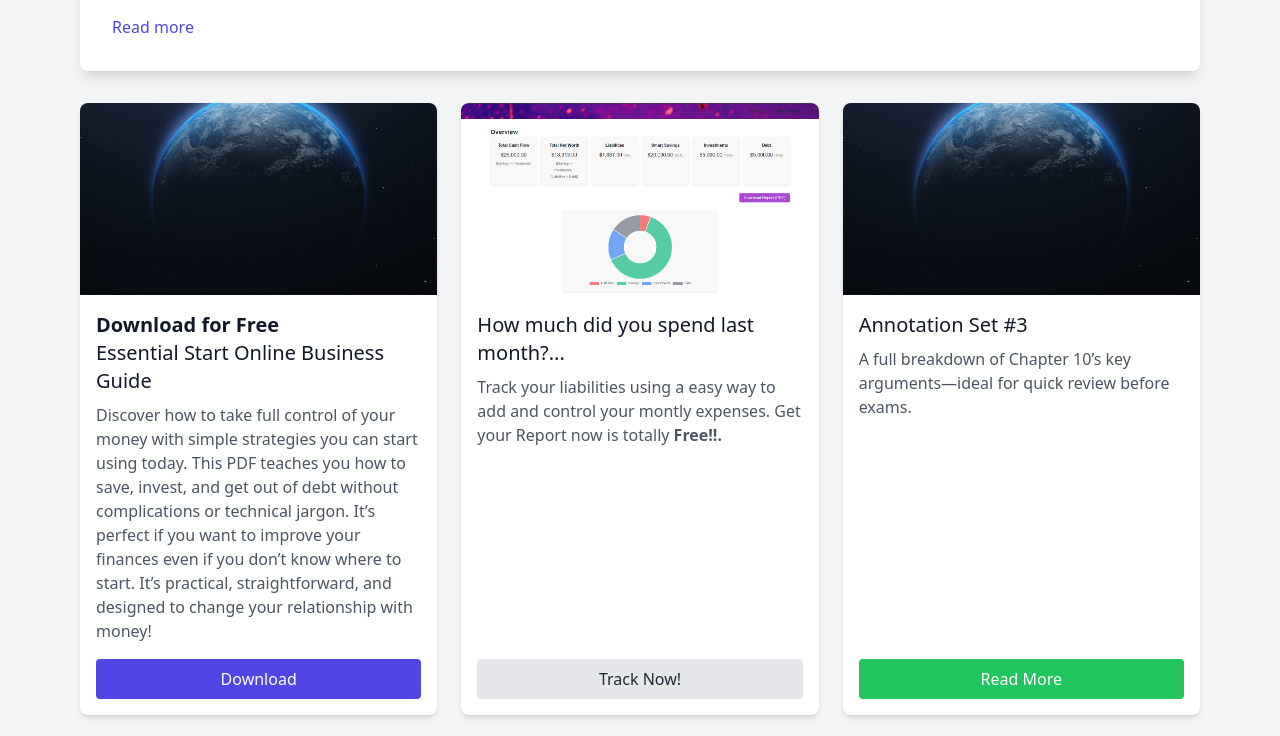
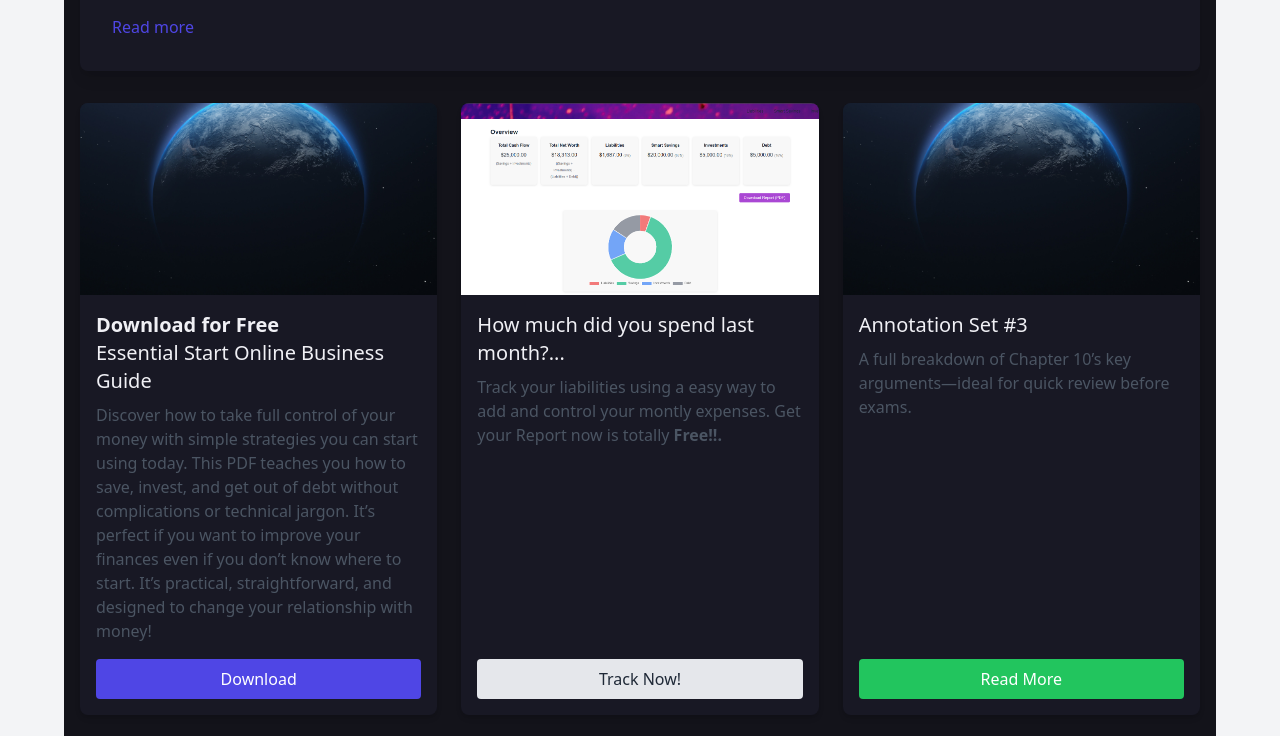
Before and after one commit to youngnigth/Young, a plain HTML site: page proto/index.html in a window 1280 px wide. Shown: the part 273-1009 px from the top of the page. Drawn offline with nearby package versions, Linux system fonts and the light colour scheme; a script that the page names is missing.

Commit message:
Update styles.css

```diff
--- a/proto/styles.css
+++ b/proto/styles.css
@@ -13,18 +13,35 @@
   --transition:  0.3s ease;
 }
 
-/* 2) Header background (with color overrides only) */
+/* 2) Force body into dark mode */
+body {
+  background-color: var(--bg);
+  color:            var(--text);
+}
+
+/* 3) Header background (with your image + dark tint) */
 .header-bg {
   /* fallback & tint */
-  background-color: var(--bg);
+  background-color:    var(--bg);
   background-blend-mode: multiply;
 
-  /* ensure text uses your theme’s color */
-  color: var(--text);
+  /* ensure header text uses your theme */
+  color:               var(--text);
 
   /* original image settings */
-  background-image: url('cobra-min.jpg');
-  background-repeat: no-repeat;
-  background-size: cover;
+  background-image:    url('cobra-min.jpg');
+  background-repeat:   no-repeat;
+  background-size:     cover;
   background-position: center;
 }
+
+/* 4) Main content wrapper in dark mode */
+main {
+  background-color: var(--bg-glow);
+}
+
+/* 5) Optional: make any “white” card containers use your dark card-bg */
+main .bg-white {
+  background-color: var(--card-bg) !important;
+  color:            var(--text)    !important;
+}
```
